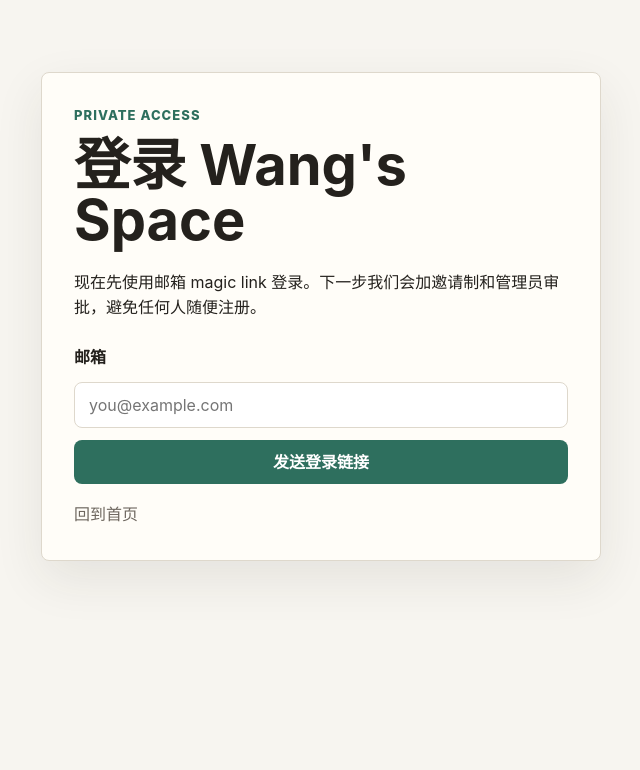
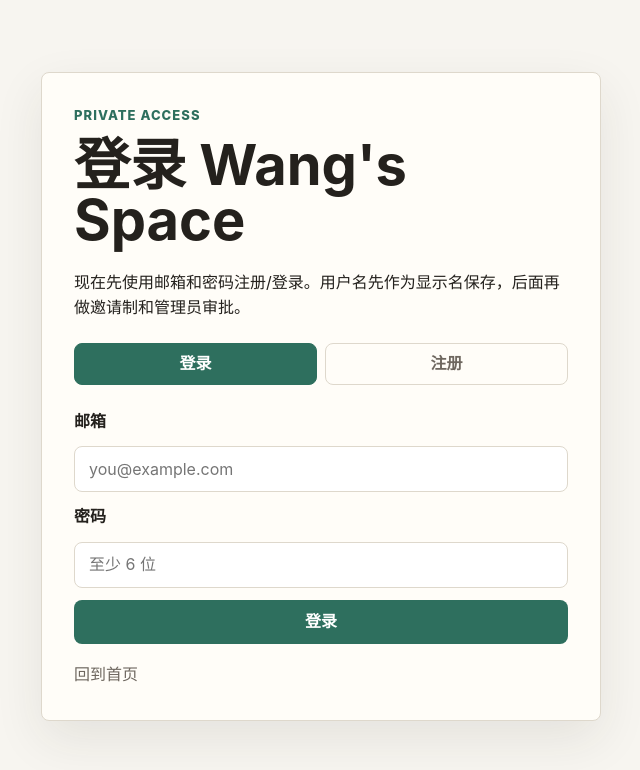
Before and after one commit to hilbertwong2020/personal-site, a Next.js app: page /login in a window 1280 px wide. Shown: the top 770 px of the page, without its empty margins (319-959 px from the left). Built offline with nearby package versions, Linux system fonts and the light colour scheme; no server answers.

Commit message:
Add password auth form

```diff
--- a/app/globals.css
+++ b/app/globals.css
@@ -341,6 +341,31 @@ h3 {
   margin-top: 24px;
 }
 
+.auth-tabs {
+  display: grid;
+  grid-template-columns: repeat(2, 1fr);
+  gap: 8px;
+  margin-top: 22px;
+  border-radius: 8px;
+}
+
+.auth-tabs button {
+  min-height: 42px;
+  border: 1px solid var(--line);
+  border-radius: 8px;
+  background: var(--surface);
+  color: var(--muted);
+  font: inherit;
+  font-weight: 800;
+  cursor: pointer;
+}
+
+.auth-tabs button.active {
+  border-color: var(--accent);
+  background: var(--accent);
+  color: white;
+}
+
 .auth-form label {
   font-weight: 800;
 }
--- a/app/login/page.tsx
+++ b/app/login/page.tsx
@@ -3,8 +3,13 @@
 import { FormEvent, useState } from "react";
 import { supabase } from "@/lib/supabase/client";
 
+type AuthMode = "sign-in" | "sign-up";
+
 export default function LoginPage() {
+  const [mode, setMode] = useState<AuthMode>("sign-in");
+  const [displayName, setDisplayName] = useState("");
   const [email, setEmail] = useState("");
+  const [password, setPassword] = useState("");
   const [message, setMessage] = useState("");
   const [isLoading, setIsLoading] = useState(false);
 
@@ -13,12 +18,36 @@ export default function LoginPage() {
     setIsLoading(true);
     setMessage("");
 
-    const origin = window.location.origin;
-    const { error } = await supabase.auth.signInWithOtp({
+    if (mode === "sign-up") {
+      const { data, error } = await supabase.auth.signUp({
+        email,
+        password,
+        options: {
+          data: {
+            display_name: displayName.trim(),
+          },
+        },
+      });
+
+      setIsLoading(false);
+
+      if (error) {
+        setMessage(error.message);
+        return;
+      }
+
+      if (data.session) {
+        window.location.replace("/dashboard");
+        return;
+      }
+
+      setMessage("账号已创建。如果 Supabase 要求邮箱确认，请先去 Supabase 关闭 Confirm email。");
+      return;
+    }
+
+    const { error } = await supabase.auth.signInWithPassword({
       email,
-      options: {
-        emailRedirectTo: `${origin}/auth/callback`,
-      },
+      password,
     });
 
     setIsLoading(false);
@@ -28,7 +57,7 @@ export default function LoginPage() {
       return;
     }
 
-    setMessage("登录链接已经发送到邮箱。请打开邮件里的链接继续。");
+    window.location.replace("/dashboard");
   }
 
   return (
@@ -36,10 +65,44 @@ export default function LoginPage() {
       <section className="auth-card">
         <p className="eyebrow">Private access</p>
         <h1>登录 Wang&apos;s Space</h1>
-        <p>
-          现在先使用邮箱 magic link 登录。下一步我们会加邀请制和管理员审批，避免任何人随便注册。
-        </p>
+        <p>现在先使用邮箱和密码注册/登录。用户名先作为显示名保存，后面再做邀请制和管理员审批。</p>
+        <div className="auth-tabs" aria-label="登录模式">
+          <button
+            className={mode === "sign-in" ? "active" : undefined}
+            type="button"
+            onClick={() => {
+              setMode("sign-in");
+              setMessage("");
+            }}
+          >
+            登录
+          </button>
+          <button
+            className={mode === "sign-up" ? "active" : undefined}
+            type="button"
+            onClick={() => {
+              setMode("sign-up");
+              setMessage("");
+            }}
+          >
+            注册
+          </button>
+        </div>
         <form className="auth-form" onSubmit={handleSubmit}>
+          {mode === "sign-up" ? (
+            <>
+              <label htmlFor="display-name">显示用户名</label>
+              <input
+                id="display-name"
+                name="display-name"
+                type="text"
+                value={displayName}
+                onChange={(event) => setDisplayName(event.target.value)}
+                placeholder="Wang"
+                required
+              />
+            </>
+          ) : null}
           <label htmlFor="email">邮箱</label>
           <input
             id="email"
@@ -50,8 +113,19 @@ export default function LoginPage() {
             placeholder="you@example.com"
             required
           />
+          <label htmlFor="password">密码</label>
+          <input
+            id="password"
+            name="password"
+            type="password"
+            value={password}
+            onChange={(event) => setPassword(event.target.value)}
+            placeholder="至少 6 位"
+            minLength={6}
+            required
+          />
           <button className="button primary" type="submit" disabled={isLoading}>
-            {isLoading ? "发送中..." : "发送登录链接"}
+            {isLoading ? "处理中..." : mode === "sign-up" ? "创建账号" : "登录"}
           </button>
         </form>
         {message ? <p className="auth-message">{message}</p> : null}
```
Also changed, not shown: 1 other file (tests, documents, lock files or other folders).
